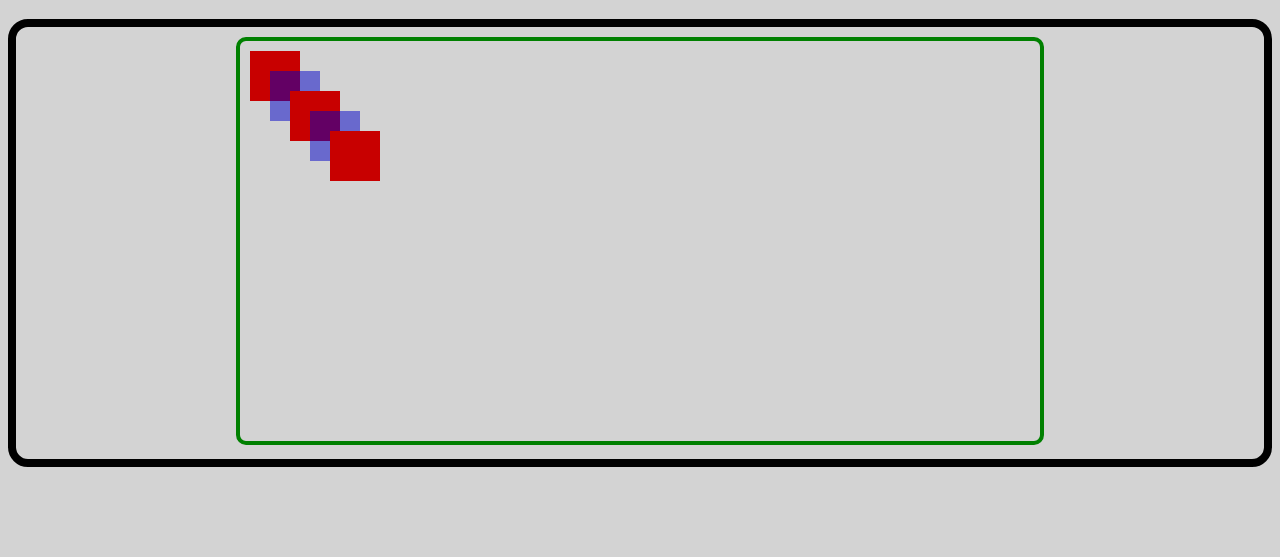
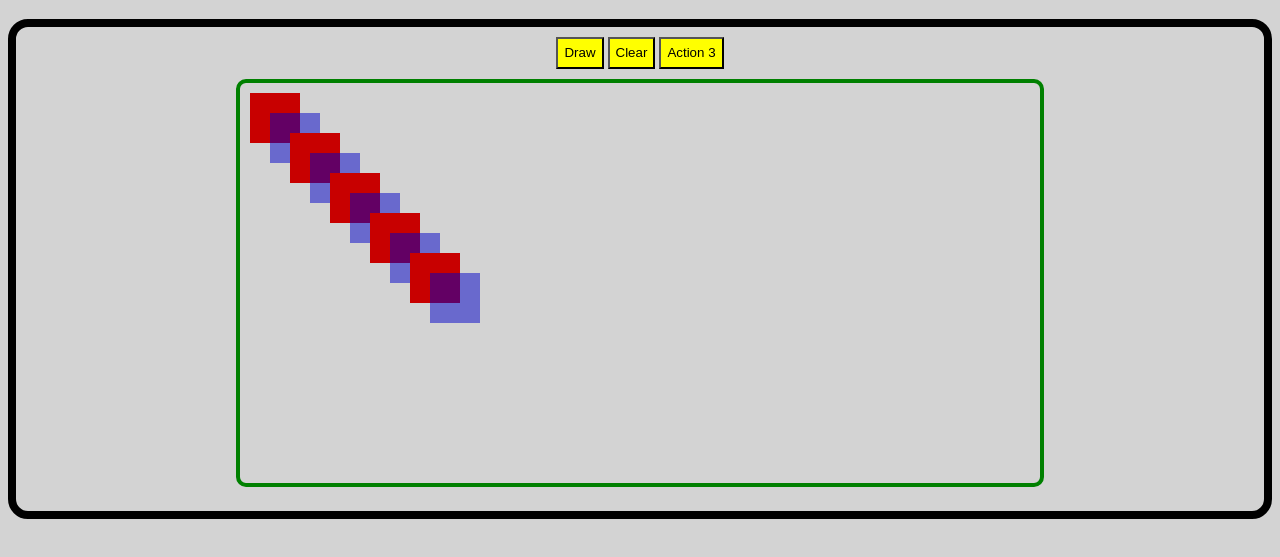
Before and after one commit to Umitosan/sorting-canvas, a plain HTML site: page index.html in a window 1280 px wide. Shown: the part 61-618 px from the top of the page. Drawn offline with nearby package versions, Linux system fonts and the light colour scheme.

Commit message:
add clear function / button

```diff
--- a/app.js
+++ b/app.js
@@ -1,9 +1,6 @@
-
 
 function draw() {
-
   var canvas = document.getElementById('canvas');
-
   if (canvas.getContext) {
 
     var ctx = canvas.getContext('2d');
@@ -18,21 +15,39 @@ function draw() {
 
     // fillRect(x, y, width, height)
 
-    for (var i = 0; i < 5 ;i++) {
+    for (var i = 0; i < 10 ;i++) {
+      // alternate between color boxes
       if ((i % 2) === 0) {
         ctx.fillStyle = ctx1;
       } else {
         ctx.fillStyle = ctx2;
       }
+      // color the box in
       ctx.fillRect(x+(i*20), y+(i*20), width, height);
     } // end for
+  } // end if
+} // end draw
 
-  } // end if
 
-} // end draw
+function clearCanvas() {
+  // var canvas = document.getElementById('canvas');
+  var canvas = $('#canvas')[0];
+  canvas.getContext('2d').clearRect(0, 0, canvas.width, canvas.height);
+}
 
 
 $(document).ready(function(){
   console.log("Let the drawing begin!");
+
+  // initial draw
   draw();
+
+  $('.btn1').click(function() {
+    draw();
+  });
+
+  $('.btn2').click(function() {
+    clearCanvas();
+  });
+
 });
--- a/index.html
+++ b/index.html
@@ -11,7 +11,14 @@
 
     <h1 class="center">Sort IT</h1>
 
+
+
     <div class="canvas-container center">
+      <div class="btn-group1">
+        <button class="btn1" type="button">Draw</button>
+        <button class="btn2" type="button">Clear</button>
+        <button class="btn3" type="button">Action 3</button>
+      </div>
       <canvas id="canvas" width="800" height="400"></canvas>
     </div>
 
--- a/styles.css
+++ b/styles.css
@@ -19,4 +19,14 @@ body {
   border-width: 4px;
   border-style: solid;
   border-radius: 10px;
+  margin: 10px;
 }
+
+.btn-group1 {
+  text-align: block;
+}
+
+.btn1, .btn2, .btn3 {
+  background-color: yellow;
+  height: 32px;
+}
```
Also changed, not shown: notes.js (+25 -0 lines).
